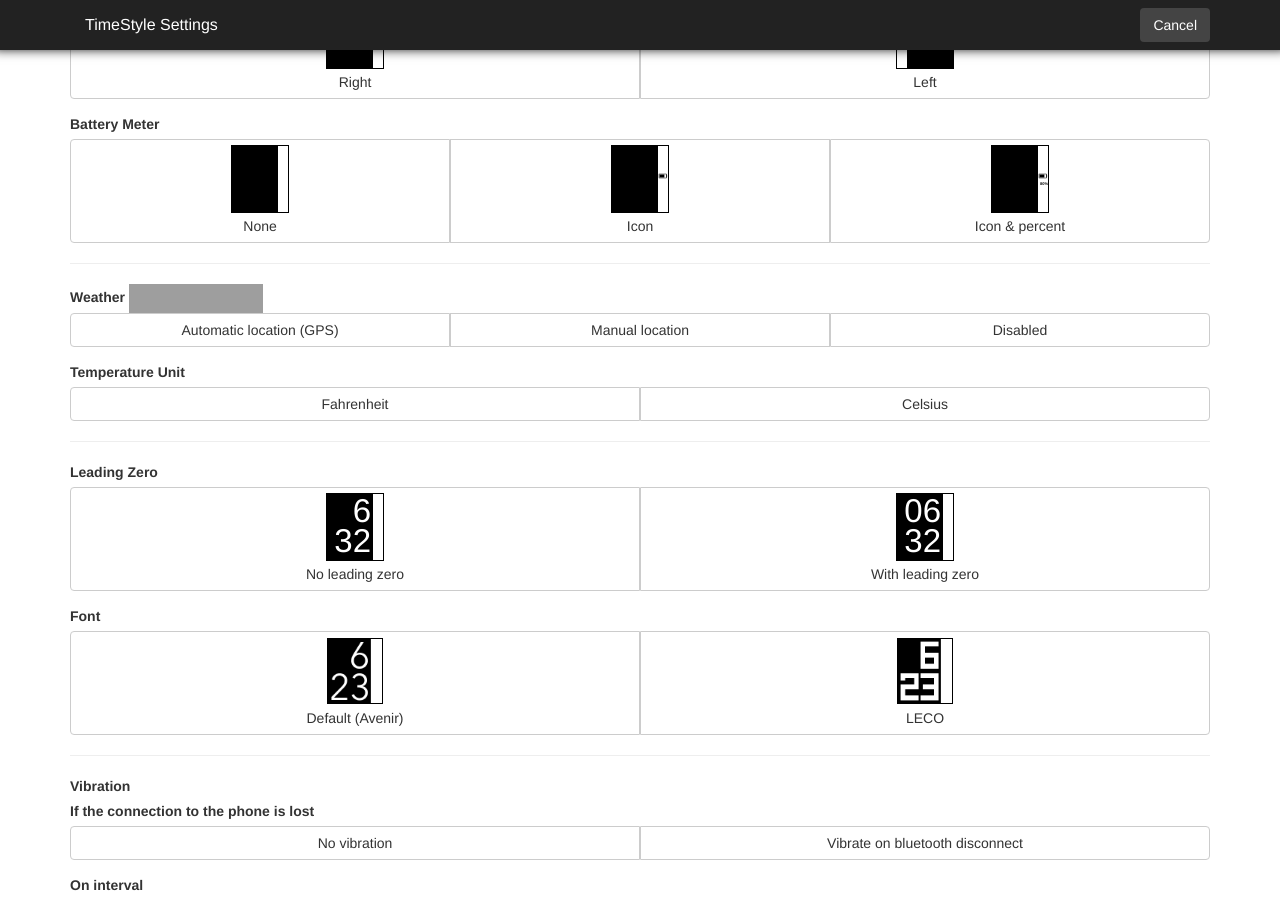
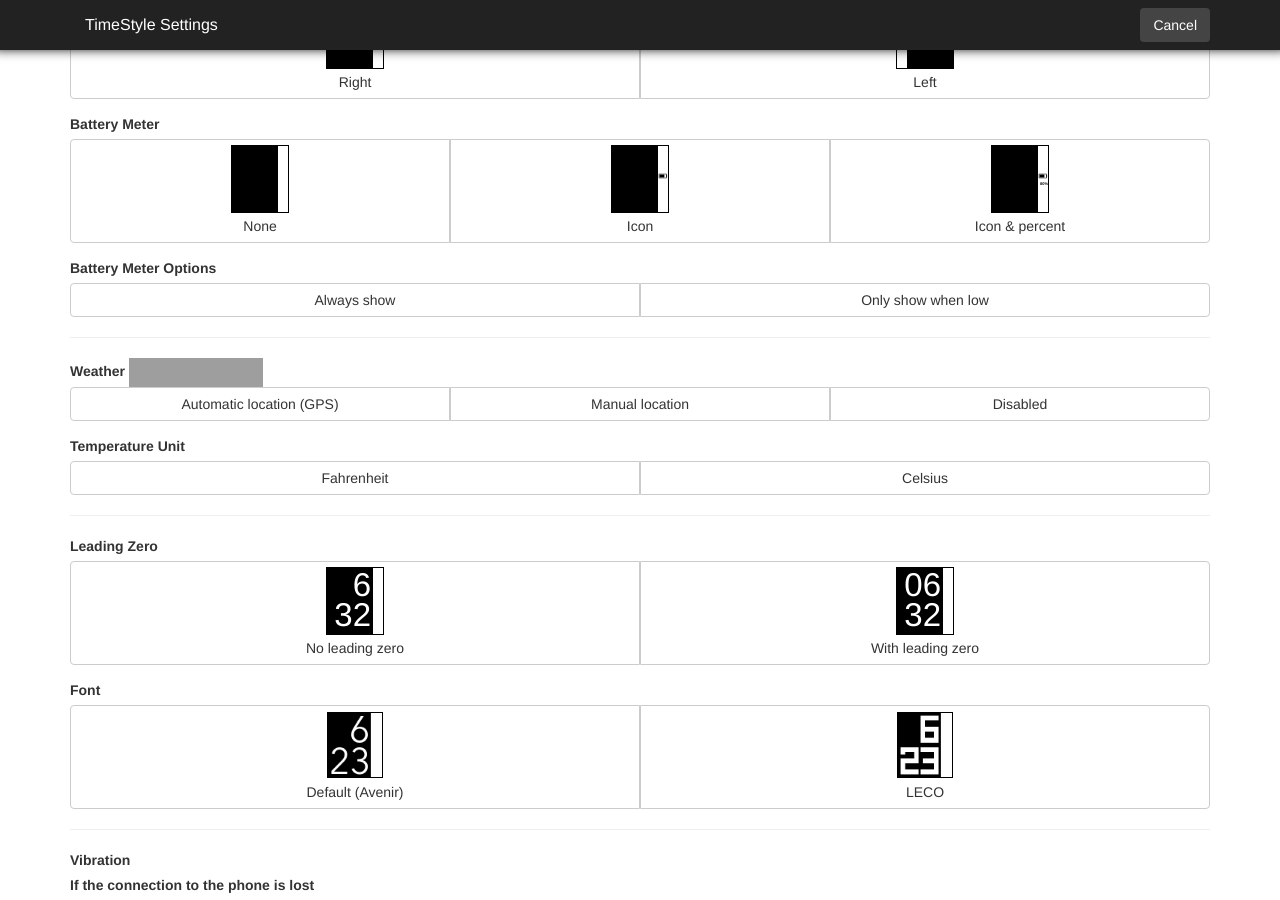
Before and after one commit to freakified/TimeStylePebble, a Jekyll site: the page built from config_bw.html, in a window 1280 px wide and 900 px high, scrolled down 380 px. Built offline with Jekyll 4.4.1, drawn with Linux system fonts in a browser that asks for light colours; nearby versions of some CDN libraries; grey boxes are pictures that could not be loaded.

Commit message:
Added option to only show battery meter when low

```diff
--- a/_includes/config_common_options.html
+++ b/_includes/config_common_options.html
@@ -31,6 +31,19 @@
       <input type="radio" name="options" autocomplete="off">
       <div class="example_face with_battery_meter with_battery_pct"></div>
       Icon &amp; percent
+    </label>
+  </div>
+</div>
+<label>Battery Meter Options</label>
+<div id="only_show_battery_when_low_setting" class="form-group">
+  <div class="btn-group btn-group-justified"  data-toggle="buttons">
+    <label class="btn btn-default" data-setting="no">
+      <input type="radio" name="options" id="option2" autocomplete="off">
+      Always show
+    </label>
+    <label class="btn btn-default" data-setting="yes">
+      <input type="radio" name="options" id="option1" autocomplete="off">
+      Only show when low
     </label>
   </div>
 </div>
--- a/js/config.js
+++ b/js/config.js
@@ -61,7 +61,7 @@ function presetSelected() {
 $('#preset_selector label.btn').on('click', presetSelected);
 
 function updateToolbar() {
-  var counter = 0;
+  var counter = $('label.btn.active').size();
 
   var colorNames = ['time-color', 'time-bg-color', 'sidebar-color', 'sidebar-text-color'];
 
@@ -212,6 +212,10 @@ function sendSettingsToWatch() {
 
   if($('#battery_meter_setting .btn.active')) {
     config.battery_meter_setting = $('#battery_meter_setting .btn.active').data('setting');
+  }
+
+  if($('#only_show_battery_when_low_setting .btn.active')) {
+    config.only_show_battery_when_low_setting = $('#only_show_battery_when_low_setting .btn.active').data('setting');
   }
 
   if($('#time_leading_zero_setting .btn.active')) {
```
